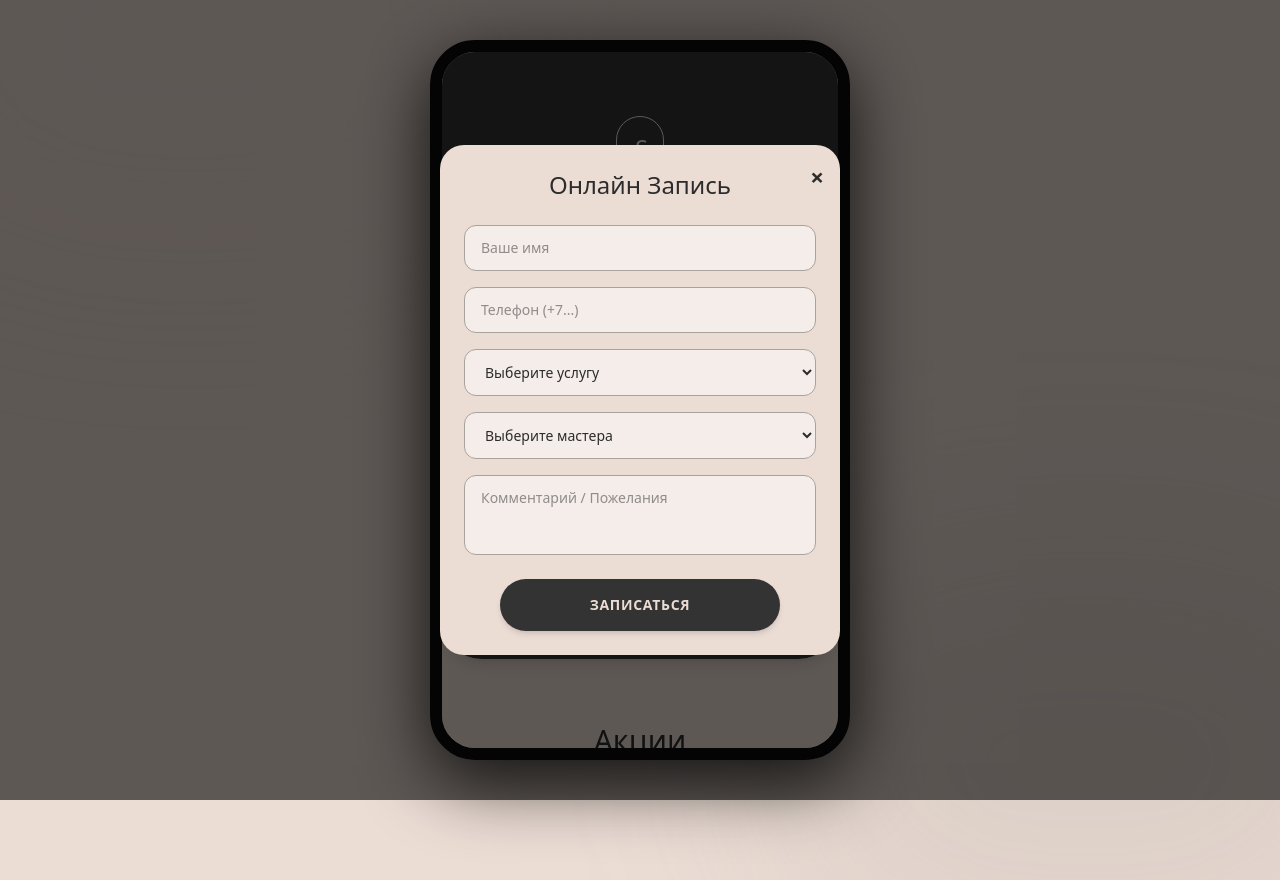
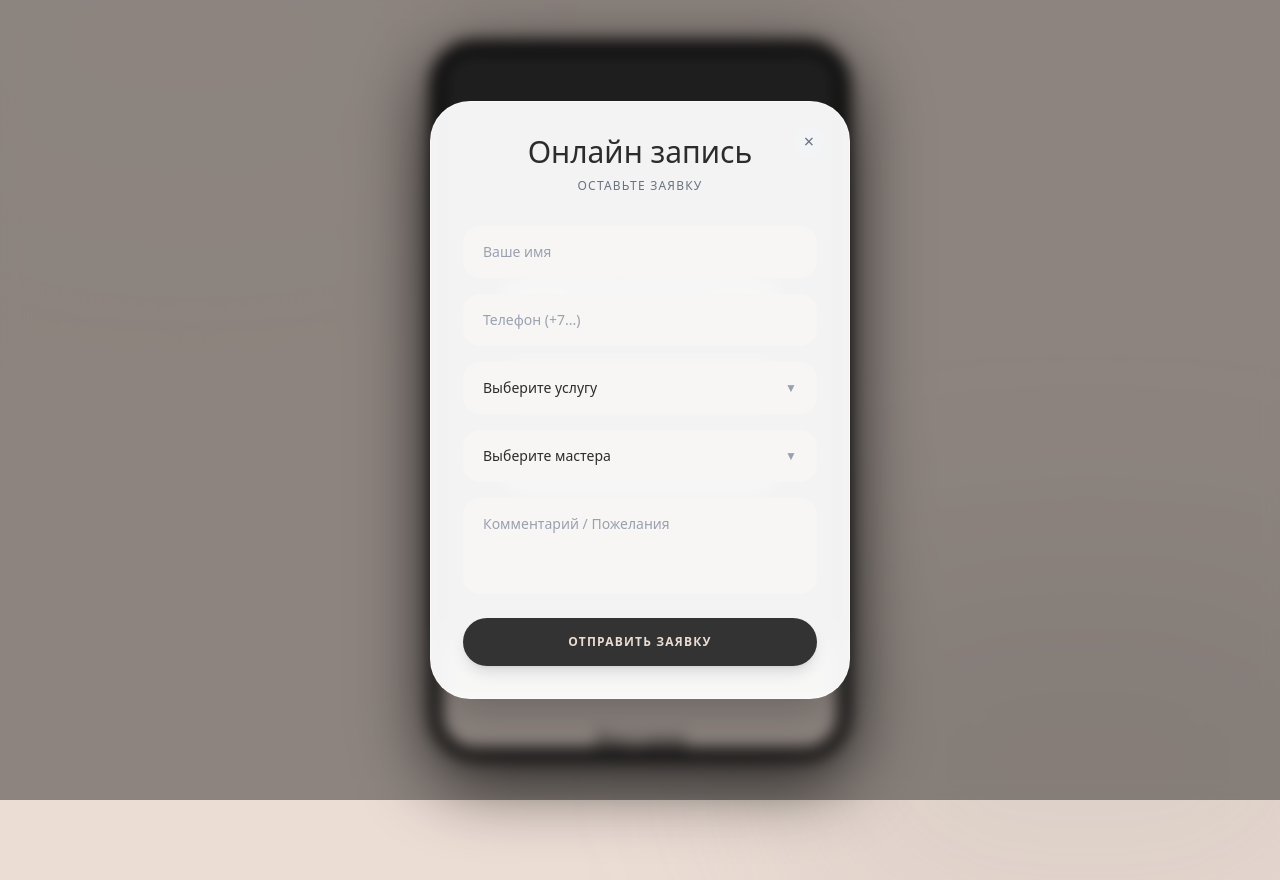
Before and after one commit to Vadimktv/svetlanasalon, a Next.js app: page / in a window 1280 px wide. Both pictures are taken after a click on the button "ОНЛАЙН ЗАПИСЬ". Shown: the top 880 px of the page. Built offline with nearby package versions, Linux system fonts and the light colour scheme; a web font is replaced by a local one.

Commit message:
Redesign BookingModal

```diff
--- a/src/app/page.tsx
+++ b/src/app/page.tsx
@@ -79,31 +79,53 @@ function BookingModal({ isOpen, onClose }: { isOpen: boolean, onClose: () => voi
   };
 
   return (
-    <div className="fixed inset-0 z-50 bg-black/60 flex items-center justify-center p-4">
-      <div className="bg-[#ebdcd4] w-full max-w-[400px] rounded-3xl p-6 relative">
-        <button onClick={onClose} className="absolute top-4 right-4 text-2xl font-bold text-[#2c2c2c]">&times;</button>
-        <h3 className="font-serif text-2xl mb-6 text-center">Онлайн Запись</h3>
+    <div className="fixed inset-0 z-50 bg-black/40 backdrop-blur-sm flex items-end md:items-center justify-center p-0 md:p-4 transition-opacity duration-300">
+      <div className="bg-white/95 backdrop-blur-md w-full max-w-[420px] rounded-t-[40px] md:rounded-[40px] p-8 pb-12 md:pb-8 shadow-2xl relative animate-slide-up md:animate-fade-in border border-white/50">
+        <button
+          onClick={onClose}
+          className="absolute top-6 right-6 w-8 h-8 flex items-center justify-center bg-gray-100/80 text-gray-500 rounded-full hover:bg-gray-200 transition-colors text-lg pb-0.5"
+        >
+          &times;
+        </button>
+
+        <div className="text-center mb-8">
+          <h3 className="font-serif text-3xl text-[#2c2c2c] mb-2">Онлайн запись</h3>
+          <p className="text-xs text-gray-500 uppercase tracking-widest">Оставьте заявку</p>
+        </div>
+
         <form onSubmit={handleSubmit} className="flex flex-col gap-4">
-          <input type="text" name="name" placeholder="Ваше имя" required className="w-full bg-white/50 border border-[#a8a39d] rounded-xl px-4 py-3 text-sm focus:outline-none focus:border-[#2c2c2c]"/>
-          <input type="tel" name="phone" placeholder="Телефон (+7...)" required className="w-full bg-white/50 border border-[#a8a39d] rounded-xl px-4 py-3 text-sm focus:outline-none focus:border-[#2c2c2c]"/>
+          <div className="relative">
+            <input type="text" name="name" placeholder="Ваше имя" required className="w-full bg-[#f8f6f5] border-0 rounded-2xl px-5 py-4 text-sm focus:outline-none focus:ring-2 focus:ring-[#a8a39d]/50 transition-all text-[#2c2c2c] placeholder:text-gray-400"/>
+          </div>
+          <div className="relative">
+            <input type="tel" name="phone" placeholder="Телефон (+7...)" required className="w-full bg-[#f8f6f5] border-0 rounded-2xl px-5 py-4 text-sm focus:outline-none focus:ring-2 focus:ring-[#a8a39d]/50 transition-all text-[#2c2c2c] placeholder:text-gray-400"/>
+          </div>
 
-          <select name="service" required className="w-full bg-white/50 border border-[#a8a39d] rounded-xl px-4 py-3 text-sm focus:outline-none focus:border-[#2c2c2c]">
-            <option value="">Выберите услугу</option>
+          <div className="relative">
+            <select name="service" required className="w-full bg-[#f8f6f5] border-0 rounded-2xl px-5 py-4 text-sm focus:outline-none focus:ring-2 focus:ring-[#a8a39d]/50 transition-all text-[#2c2c2c] appearance-none cursor-pointer">
+              <option value="" disabled selected hidden>Выберите услугу</option>
               {Object.values(SERVICES).flat().map(s => (
-              <option key={s.name} value={s.name}>{s.name}</option>
+                <option key={s.name} value={s.name}>{s.name} — {s.price}</option>
               ))}
             </select>
+            <div className="absolute right-5 top-1/2 -translate-y-1/2 pointer-events-none text-gray-400 text-xs">▼</div>
+          </div>
 
-          <select name="master" required className="w-full bg-white/50 border border-[#a8a39d] rounded-xl px-4 py-3 text-sm focus:outline-none focus:border-[#2c2c2c]">
-            <option value="">Выберите мастера</option>
+          <div className="relative">
+            <select name="master" required className="w-full bg-[#f8f6f5] border-0 rounded-2xl px-5 py-4 text-sm focus:outline-none focus:ring-2 focus:ring-[#a8a39d]/50 transition-all text-[#2c2c2c] appearance-none cursor-pointer">
+              <option value="" disabled selected hidden>Выберите мастера</option>
               {MASTERS.map(m => (
                 <option key={m} value={m}>{m}</option>
               ))}
             </select>
+            <div className="absolute right-5 top-1/2 -translate-y-1/2 pointer-events-none text-gray-400 text-xs">▼</div>
+          </div>
 
-          <textarea name="comment" placeholder="Комментарий / Пожелания" className="w-full bg-white/50 border border-[#a8a39d] rounded-xl px-4 py-3 text-sm focus:outline-none focus:border-[#2c2c2c] resize-none h-20"></textarea>
+          <textarea name="comment" placeholder="Комментарий / Пожелания" className="w-full bg-[#f8f6f5] border-0 rounded-2xl px-5 py-4 text-sm focus:outline-none focus:ring-2 focus:ring-[#a8a39d]/50 transition-all text-[#2c2c2c] placeholder:text-gray-400 resize-none h-24"></textarea>
 
-          <button type="submit" className="pill-btn !bg-[#333333] !text-[#ebdcd4] !mb-0 mt-2 hover:bg-[#2c2c2c] transition-colors">{status || 'ЗАПИСАТЬСЯ'}</button>
+          <button type="submit" className="w-full bg-[#333333] text-[#ebdcd4] py-4 rounded-full font-bold tracking-widest text-xs uppercase hover:bg-black transition-colors shadow-lg mt-2">
+            {status || 'ОТПРАВИТЬ ЗАЯВКУ'}
+          </button>
         </form>
       </div>
     </div>
```
Lines whose indentation alone changed are shown as unchanged.
